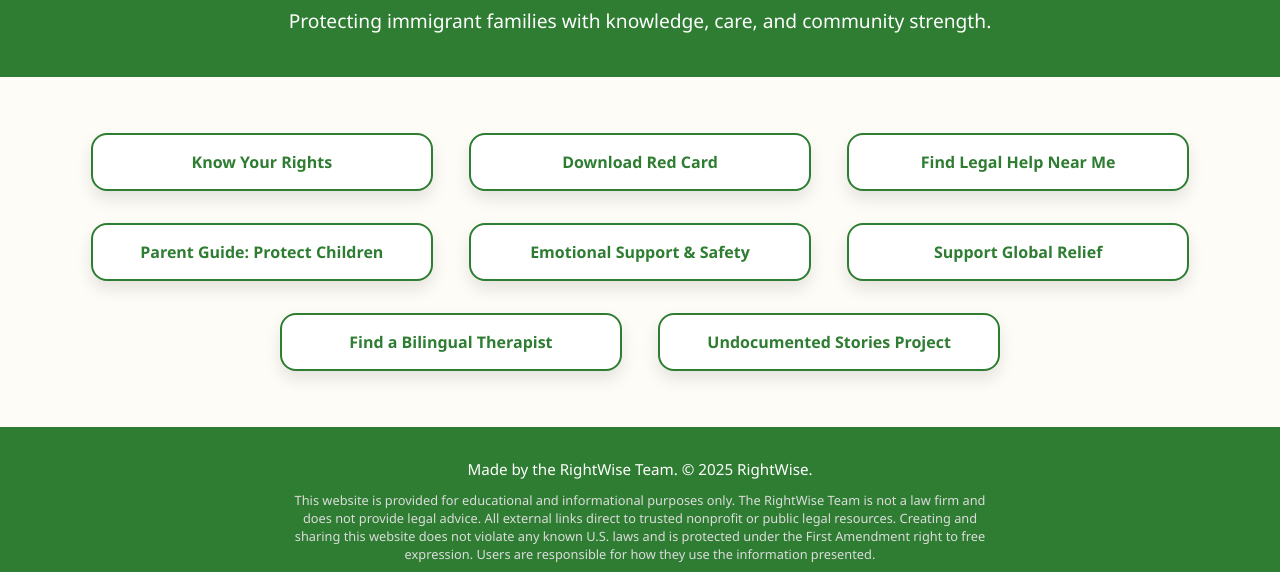
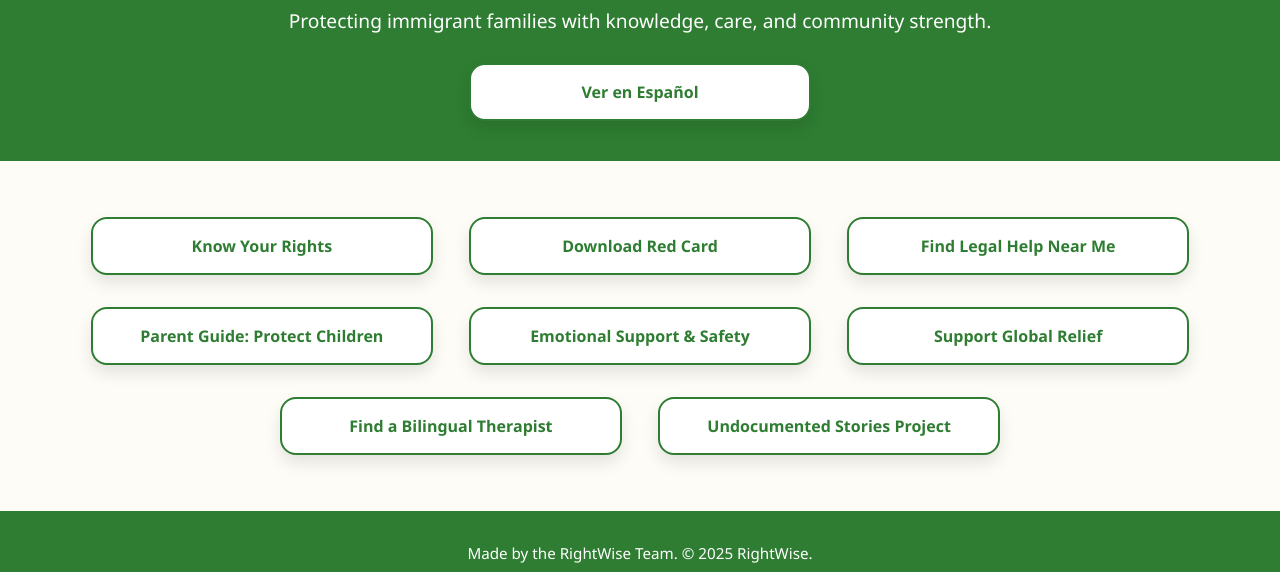
Before and after one commit to jay-doza/RightWise, a plain HTML site: page index.html in a window 1280 px wide. Shown: the part 221-793 px from the top of the page. Drawn offline with Linux system fonts and the light colour scheme.

Commit message:
Update index.html

```diff
--- a/index.html
+++ b/index.html
@@ -73,6 +73,7 @@
     <img src="logo.png" alt="RightWise Logo" class="logo">
     <h1>RightWise</h1>
     <p>Protecting immigrant families with knowledge, care, and community strength.</p>
+    <a href="index_es.html" class="button" style="margin-top: 10px;">Ver en Español</a>
   </header>
 
   <main>
```
